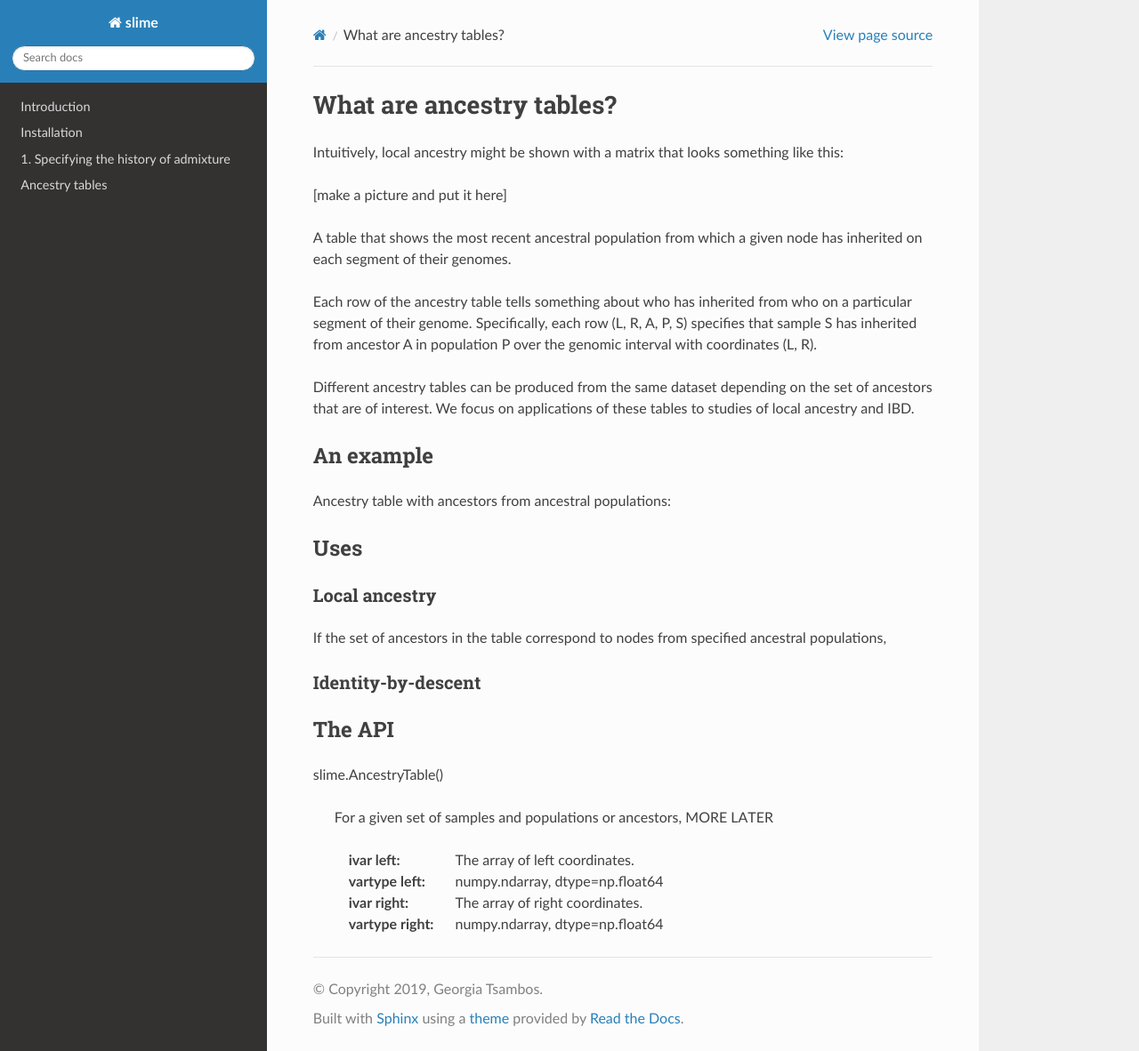
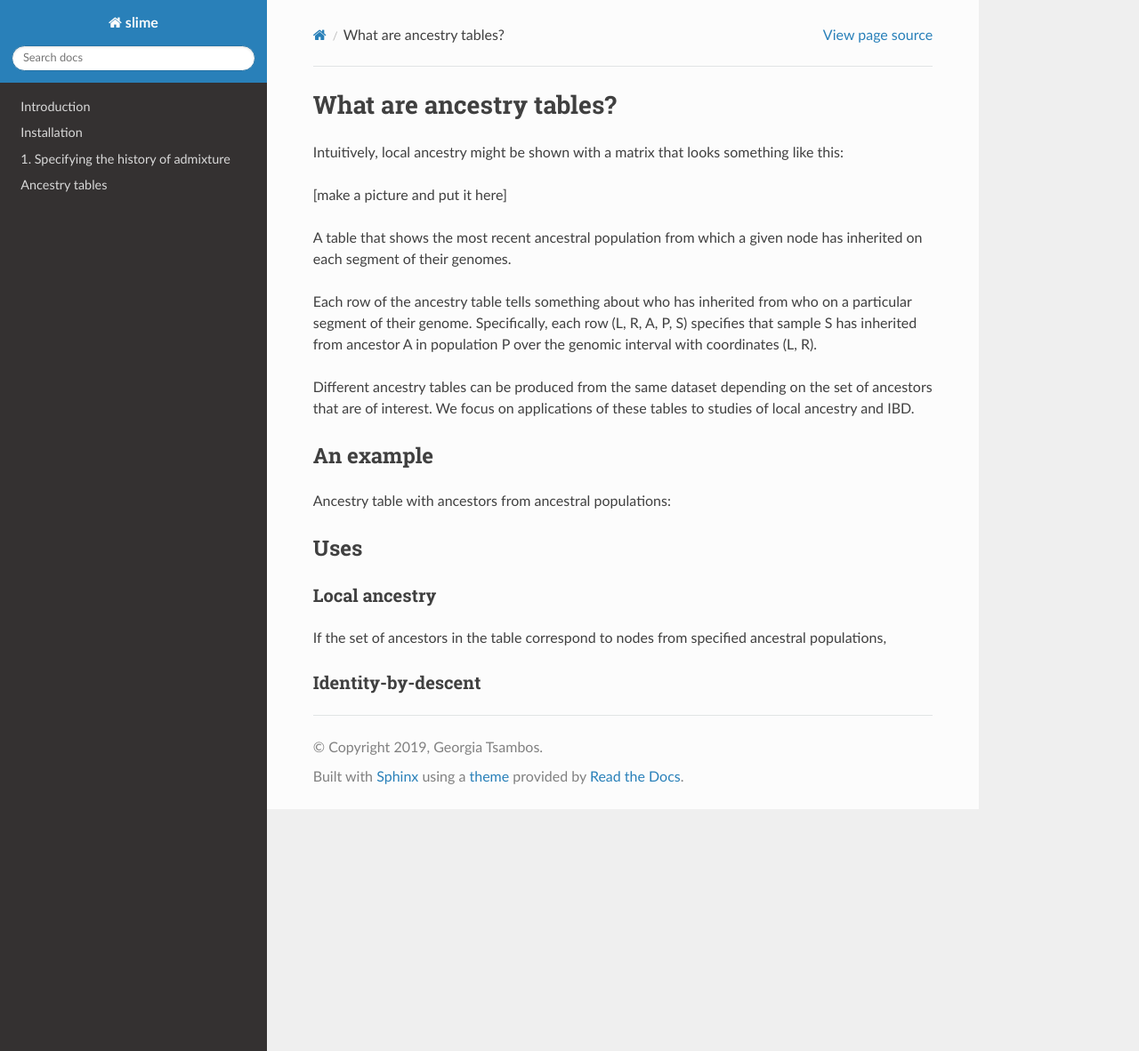
Before and after one commit to gtsambos/slime, a Sphinx documentation site: the page built from docs/source/ancestrytables/ancestrytables_intro.rst, in a window 1280 px wide and 1182 px high. Shown: the whole window at 89% size. Built offline with Sphinx 7.4.7 and the Read the Docs theme 2.0.0, drawn with Linux system fonts in a browser that asks for light colours.

Commit message:
Fixed organisation of ancestry table API section.

```diff
--- a/docs/source/ancestrytables/ancestrytables_intro.rst
+++ b/docs/source/ancestrytables/ancestrytables_intro.rst
@@ -1,5 +1,4 @@
 .. _sec_ancestrytables_intro:
-
 
 *************************
 What are ancestry tables?
@@ -39,19 +38,3 @@
 
 Identity-by-descent
 -------------------
-
-
-
-
-The API
-*******
-
-slime.AncestryTable()
-
-    For a given set of samples and populations or ancestors,
-    MORE LATER
-
-    :ivar left: The array of left coordinates.
-    :vartype left: numpy.ndarray, dtype=np.float64
-    :ivar right: The array of right coordinates.
-    :vartype right: numpy.ndarray, dtype=np.float64
```
Also changed, not shown: docs/source/ancestrytables/ancestrytables.rst (+2 -7 lines), docs/source/ancestrytables/ancestrytables_api.rst (added, +8 -0 lines).
